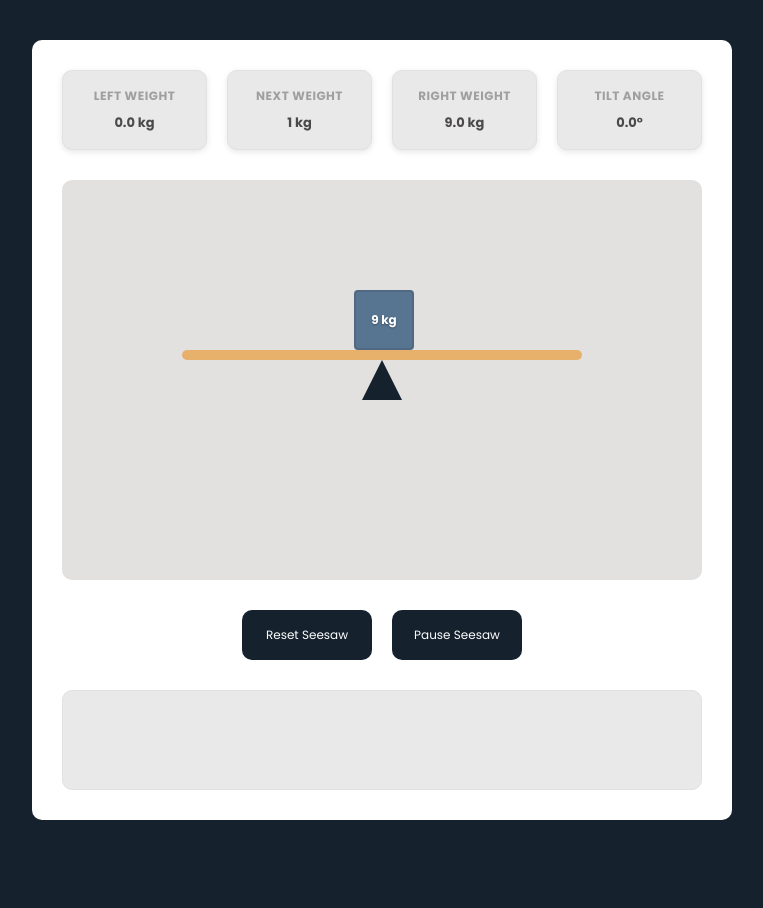
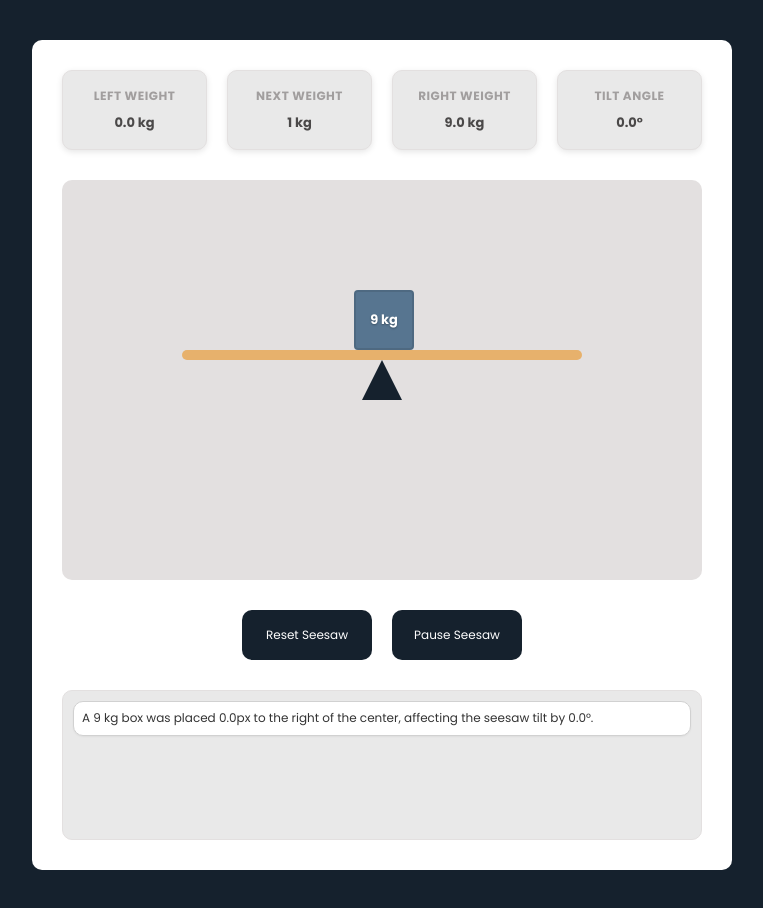
Before and after one commit to iremnuromgen/seesaw-simulation-iremnur-omgen, a plain HTML site: page index.html in a window 1280 px wide. Both pictures are taken after a click on the element 640 px from the left and 355 px from the top of the page. Shown: the whole page, without its empty margins (258-1021 px from the left). Before the commit the page ends 860 px from the top, so only its background shows below. Drawn offline with Linux system fonts and the light colour scheme.

Commit message:
feat: add event log entries for each box placement

```diff
--- a/src/css/style.css
+++ b/src/css/style.css
@@ -115,12 +115,38 @@ body{
 
 #event-log-container{
     width: 100%;
-    min-height: 100px;
+    height: 150px;
     background-color: #e9e9e9;
     border-radius: 10px;
     padding: 10px;
     box-sizing: border-box;
     border: 1px solid #e3e0e0;
+
+    overflow-y: auto;
+}
+
+#event-log-container::-webkit-scrollbar{
+    width: 8px;
+}
+
+#event-log-container::-webkit-scrollbar-thumb{
+    background-color: #b5b5b5;
+    border-radius: 4px;
+}
+
+#event-log-container::-webkit-scrollbar-thumb:hover{
+    background-color: #888;
+}
+
+.log-entry{
+    background-color: #ffffff;
+    border: 1px solid #d1d1d1;
+    border-radius: 10px;
+    padding: 8px;
+    font-size: clamp(8px, 1.5vw, 12px);
+    color: #333;
+    line-height: 1.4;
+    box-shadow: 0 1px 2px rgba(0, 0, 0, 0.05);
 }
 
 .weight-box{
@@ -144,7 +170,7 @@ body{
 .weight-label{
     color: #ffffff;
     font-weight: bold;
-    font-size: 12px;
+    font-size: clamp(8px, 1.5vw, 13px);
     text-shadow: 0 1px 2px rgba(0, 0, 0, 0.3);
     user-select: none;
 }
--- a/src/js/main.js
+++ b/src/js/main.js
@@ -19,6 +19,16 @@ const tiltAngleValue = document.querySelector('.tilt-angle-value');
 
 let nextBoxWeight = getRandomWeight();
 nextBoxWeightValue.textContent = `${nextBoxWeight} kg`;
+
+function addLogEntry(entry) {
+    const eventLogContainer = document.getElementById("event-log-container");
+
+    const logEntry = document.createElement("div");
+    logEntry.classList.add("log-entry");
+    logEntry.textContent = entry;
+
+    eventLogContainer.prepend(logEntry);
+}
 
 seesawPlank.addEventListener("mouseenter", (event) => {
     const seesawPlankRect = seesawPlank.getBoundingClientRect();
@@ -57,6 +67,15 @@ seesawPlank.addEventListener('click', (event) => {
         seesawPlank.style.transform = `translateX(-50%) rotate(${tiltAngle}deg)`;
 
         tiltAngleValue.textContent = `${tiltAngle.toFixed(1)}°`
+
+        const side = distanceFromCenter < 0 ? "left" : "right";
+        const absDistance = Math.abs(distanceFromCenter).toFixed(1);
+        const angleImpact = (nextBoxWeight * distanceFromCenter / 100).toFixed(1);
+
+        const entry = `A ${nextBoxWeight} kg box was placed ${absDistance}px to the ${side} of the center, affecting the seesaw tilt by ${angleImpact}°.`;
+
+        addLogEntry(entry);
+
         nextBoxWeight = getRandomWeight();
         nextBoxWeightValue.textContent = `${nextBoxWeight} kg`;
 
```
